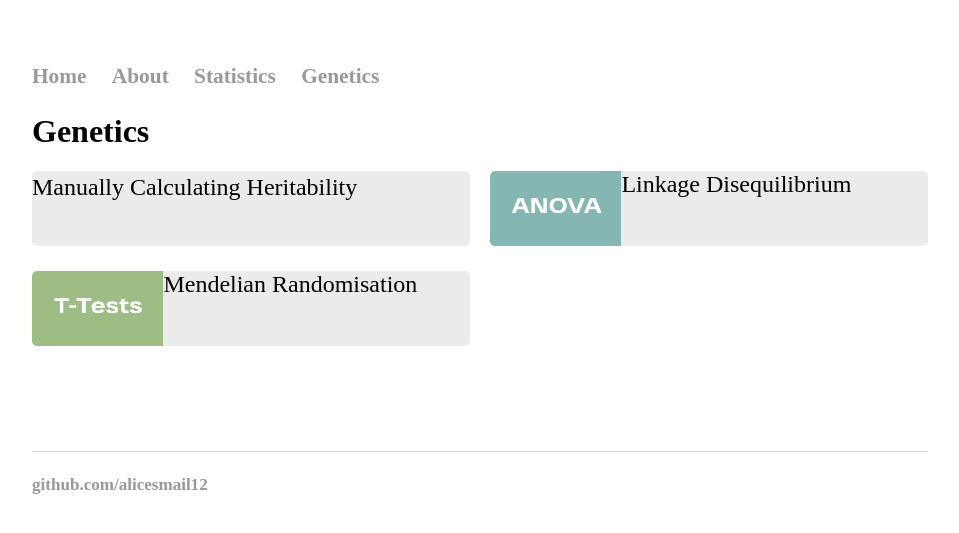
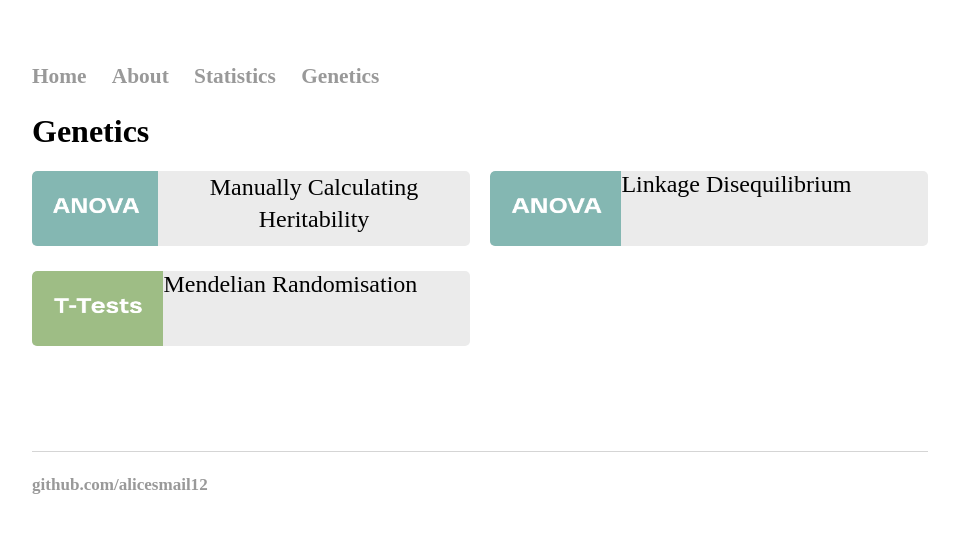
Before and after one commit to alicesmail12/alicesmail12.github.io, a Jekyll site: the page built from Genetics/index.html, in a window 1280 px wide. Shown: the top 533 px of the page, without its empty margins (160-1119 px from the left). Built offline with Jekyll 4.4.1, drawn with Linux system fonts in a browser that asks for light colours; some web fonts are replaced.

Commit message:
Update index.html

```diff
--- a/Genetics/index.html
+++ b/Genetics/index.html
@@ -57,7 +57,8 @@ margin-right: auto;
     <div class="portfolio">
         <div class="grid-item">
 
-            <a ref='/_posts/Manually-Calculating-Heritability-Using-Simulations' class="button">
+            <a href="https://alicesmail.github.io/Genetics/_posts/Manually-Calculating-Heritability-Using-Simulations.html"  class="button">
+                <img class="imagefit" src='images/buttons-02.png'/>
                 <buttontext>Manually Calculating Heritability</buttontext>
             </a>
 
```
